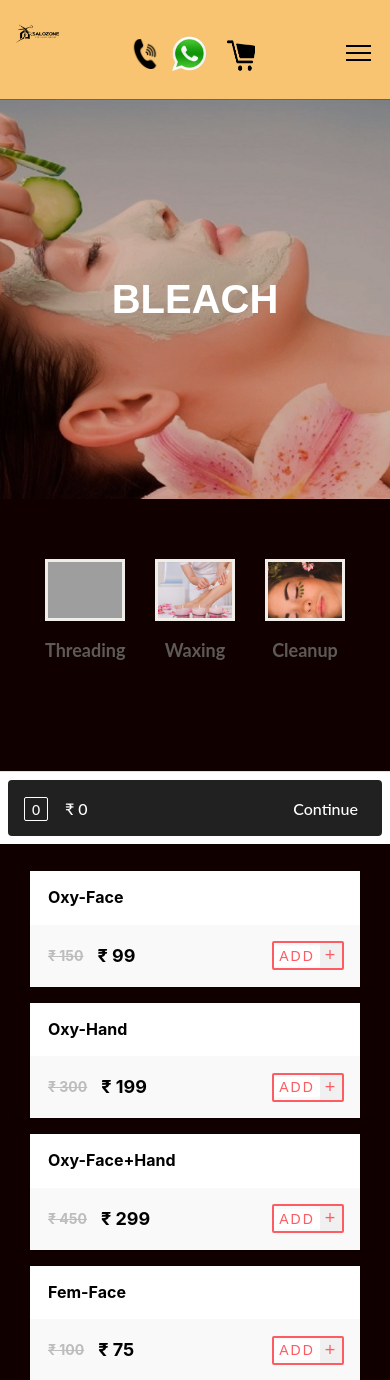
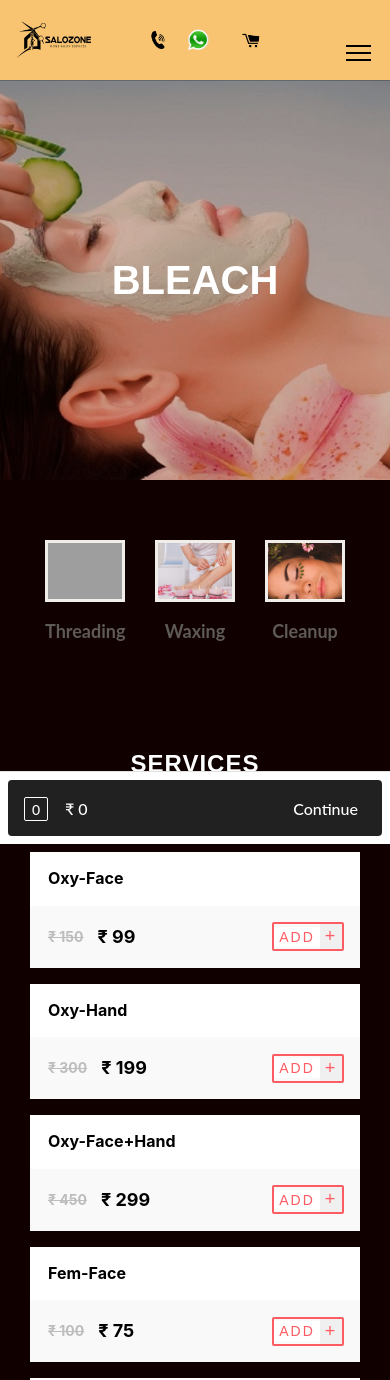
Before and after one commit to salozone/salozone, a PHP site: page /salozone/bleaching.php in a window 390 px wide. Shown: the top 1380 px of the page. Run offline with PHP 8.4, Linux system fonts and the light colour scheme; some libraries are stand-ins or nearby versions; some web fonts are replaced; grey boxes are pictures that could not be loaded.

Commit message:
Udated Navigation bar for mobile view

```diff
--- a/css/style.css
+++ b/css/style.css
@@ -101,7 +101,7 @@
   }
 }
 .fh5co-nav #fh5co-logo {
-  font-size: 20px;
+  font-size: 0px;
   margin: 0;
   padding: 0;
   text-transform: uppercase;
@@ -207,9 +207,7 @@
 .fh5co-nav ul li a.cart {
   color: black;
 }
-.fh5co-nav ul li a.cart span {
-  position: relative;
-}
+
 .fh5co-nav ul li a.cart span small {
   position: absolute;
   top: -20px;
--- a/header.php
+++ b/header.php
@@ -30,7 +30,7 @@
 	<meta name="author" content="AugWorld" />
 	<!-- <link href="https://fonts.googleapis.com/css?family=Montserrat:400,700" rel="stylesheet"> -->
 	<!-- <link href="https://fonts.googleapis.com/css?family=Playfair+Display:400,400i" rel="stylesheet"> -->
-	<link rel="icon" href="withouttext/logobw1.png">
+
 	<!-- Animate.css -->
 	<link rel="stylesheet" href="css/animate.css">
 	<!-- Icomoon Icon Fonts-->
@@ -116,9 +116,6 @@
 
 
 	</style>
-</head>
-
-<body>
 	<style>
 	@media screen and (min-width: 768px) {
 		.whatsapp { display:none; }
@@ -166,32 +163,48 @@
 		.navicon { margin-top: 20px; }
 		.menu-1 { margin-top:30px; }
 	</style>
+
 <script src="https://ajax.googleapis.com/ajax/libs/jquery/2.1.4/jquery.min.js"></script>
 	<!--<div class="fh5co-loader"></div>-->
 <div id="page">
+<style type="text/css">
+@media screen and (max-width: 650px) {
+		.fh5co-nav a{
+			font-size: 14px!important;
+		}
+		.log{
+			width:130px!important;
+			height:40px!important;
+		}
+		.remove{
+			display: none!important;
+		}
+		.cont{
+			display: none!important;
+		}
+		.fh5co-nav img{
+			max-width: 60%!important;
+			height: auto;
+		}
+}
+</style>
+
+
 <nav class="fh5co-nav" role="navigation" style="background-color: #F8C471;">
 		<div class="container-fluid">
-			<div class="row">
-				<div class="col-md-3 col-xs-4">
-					<div id="fh5co-logo">
+					<ul class="mb-0">
+						<li class="float-left">
 								<?php if($_SERVER['REQUEST_URI']=='/salozone/index.php'||$_SERVER['REQUEST_URI']=='/salozone/') { ?>
 		 						<a href="main.php"><img src="withouttext/logobw2.png" style="max-width:45%; height:auto;" class="log" ></a> <?php }
 		 					 else {?>
 		 						<a href="index.php"><img src="withouttext/logobw2.png" style="max-width:45%; height:auto;" class="log" ></a>
 		 					<?php } ?>
 
- 					</div>
- 				</div>
-
- 				<div class="whatsapp col-xs-3" >
-
- 				</div>
- 				<div class="col-md-5 col-xs-6 text-center menu-1 navicon">
- 					<ul>
+						</li>
 						<?php if($_SERVER['REQUEST_URI']!='/salozone/index.php'&& $_SERVER['REQUEST_URI']!='/salozone/') { ?>
- 						<li class="has-dropdown">
+						<li class="has-dropdown remove">
 							<a style="font-family: Open Sans, helvetica; color:#000000;">Services</a>
-							<ul class="dropdown">
+							<ul class="dropdown" class="nav-link">
 								<li><a href="single.php">Threading</a></li>
 								<li><a href="waxing.php">Waxing</a></li>
 								<li><a href="cleanup.php">Cleanup</a></li>
@@ -206,9 +219,20 @@
 								<li><a href="mehandi.php">Mehandi</a></li>
 							</ul>
 						</li> <?php } ?>
-						<li><a href="about.php" style="font-family: helvetica, sans-serif; color:#000000;">About Us</a></li>
-						<li><a href="contact.php" style="font-family: helvetica, sans-serif; color:#000000;">Contact Us</a></li>
-						<div class="whatsapp">
+						<li class="remove"><a href="about.php" style="font-family: helvetica, sans-serif; color:#000000;" >About Us</a></li>
+						<li class="remove"><a href="contact.php" style="font-family: helvetica, sans-serif; color:#000000;">Contact Us</a></li>
+						<li class="shopping-cart"><a href="tel:8925070790" title="Book Through"><span><img src="images/call3.png" width="30" height="30"/></span></a></li>
+						<li class="shopping-cart"><a href="https://api.whatsapp.com/send?phone=918925070790" title="Whatsapp" class="cart"><span><img src="images/whatsapp.png" width="50" height="50"/></span></a></li>
+						<li class="shopping-cart"><a href="checkout.php" title="Cart" ><span><img src="images/cart.png" width="50" height="45"/></span></a></li>
+						<?php if(isset($_COOKIE['isLogin']) && $_COOKIE['isLogin'] == 1) { ?>
+						<li class="shopping-cart loginIcon"><a href="logout.php" title="logout" ><span><img src="images/login1.png" width="40" height="40"/></span></a></li>
+						<?php } else { ?>
+						<li class="shopping-cart loginIcon"><a href="login.php" title="Login" class="cart"><span><img src="images/login.png" width="30" height="30"/></span></a></li>
+						<?php } ?>
+						<li>
+											<span class="col-md-5 col-xs-6 text-center menu-1 navicon">
+							 					<ul>
+													<span class="whatsapp">
 														<?php
 														if(isset($_COOKIE['isLogin']) && $_COOKIE['isLogin'] == 1) { ?>
 															<li><a href="#">Hello <?php echo $userName; ?></a></li>
@@ -223,24 +247,17 @@
 														<li><a href="terms.php">Terms of Use</a></li>
 														<li><a href="privacy.php">Privacy Policy</a></li>
 														<li><a href="join.php">Join as as professional</a></li>
-						</div>
+													</span>
 												</ul>
-				</div>
-				<div class="col-md-4 col-xs-8 navicon">
-					<ul>
-						<li class="shopping-cart"><a href="tel:8925070790" title="Book Through" class="cart"><span><img src="images/call3.png" width="30" height="30"/></span></a></li>
-						<li class="shopping-cart"><a href="https://api.whatsapp.com/send?phone=918925070790" title="Whatsapp" class="cart"><span><img src="images/whatsapp.png" width="50" height="50"/></span></a></li>
-						<li class="shopping-cart"><a href="checkout.php" title="Cart" class="cart"><span><img src="images/cart.png" width="50" height="45"/></span></a></li>
-						<?php if(isset($_COOKIE['isLogin']) && $_COOKIE['isLogin'] == 1) { ?>
-						<li class="shopping-cart loginIcon"><a href="logout.php" title="logout" class="cart"><span><img src="images/login1.png" width="40" height="40"/></span></a></li>
-						<?php } else { ?>
-						<li class="shopping-cart loginIcon"><a href="login.php" title="Login" class="cart"><span><img src="images/login.png" width="30" height="30"/></span></a></li>
-						<?php } ?>
+									</span>
+						</li>
 					</ul>
-				</div>
-			</div>
-		</div>
 	</nav>
+
+
+
+
+
 
 <?php
 //Define the products and cost
@@ -294,6 +311,7 @@
 				<div class="sBsQi9wQvPA9gC7IuDqpF">
 					<a href="checkout.php" style="color:#fff;"><span class="_32tH5ONd-X_lIEgzefZTOu">Continue</span>
 					<span class="_3CdNMpKO9QvNBUY7iKuiu-"><span><i class="icon-long-arrow-right"></i></span></span></a>
+				</div>
 			</div>
 		</div>
 		</div>
@@ -562,7 +580,7 @@
 </div>
 
 </div>
-</div>
+
 
 	<!-- Slider menu -->
 <?php } ?>
```
Lines whose indentation alone changed are shown as unchanged.
